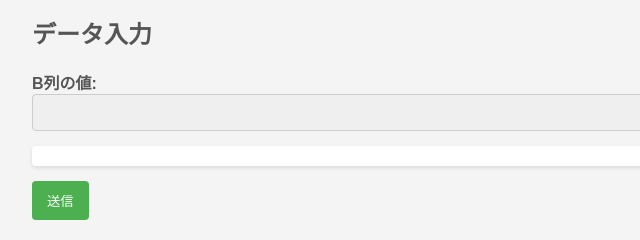
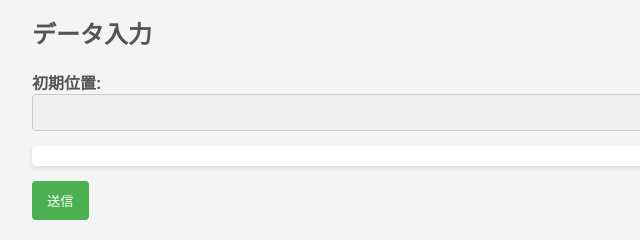
Before and after one commit to ater1218/special-octo-memory, a plain HTML site: page index.html in a window 1280 px wide. Shown: the part 433-673 px from the top of the page, 208-848 px from the left. Drawn offline with Linux system fonts and the light colour scheme.

Commit message:
Update index.html

```diff
--- a/index.html
+++ b/index.html
@@ -101,7 +101,7 @@
 
   <h2>データ入力</h2>
   <div class="form-group">
-    <label>B列の値: <select id="keyValue"></select></label>
+    <label>初期位置: <select id="keyValue"></select></label>
   </div>
   <div id="inputFields"></div>
   <button onclick="submitData()">送信</button>
```
